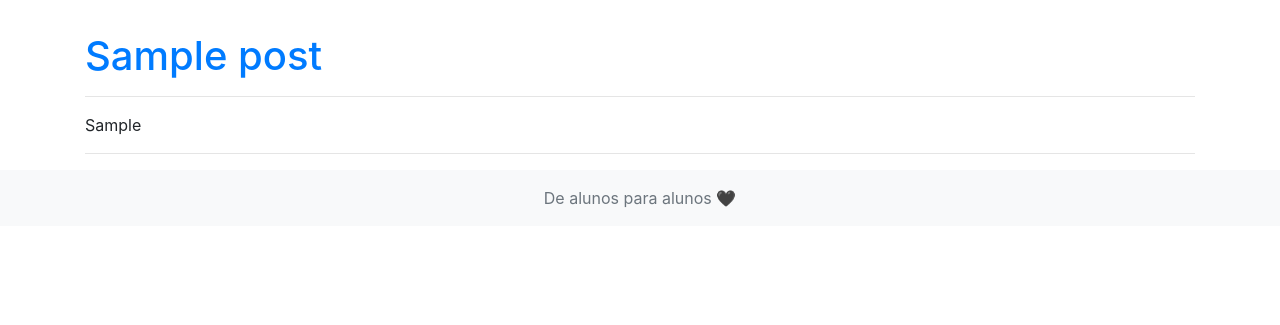
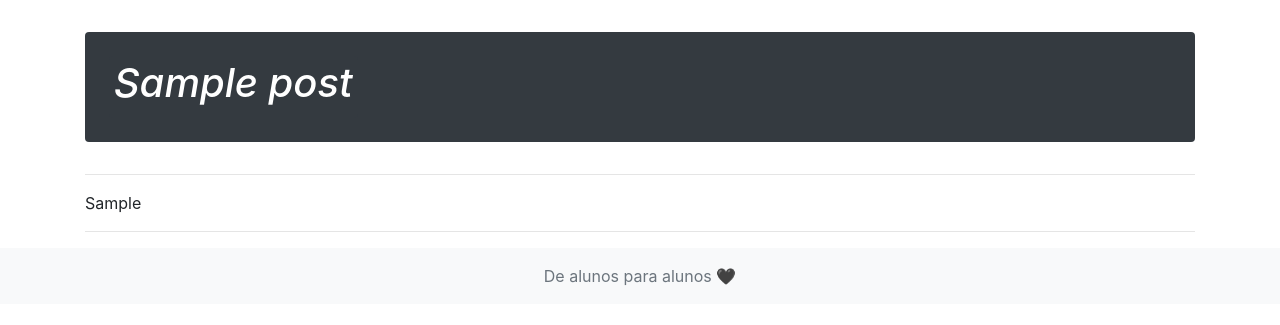
Before and after one commit to VictorGM01/blog_portugues, a Django app: page /posts/resumos in a window 1280 px wide. Shown: the part 56-381 px from the top of the page. Run offline with Django 4.2, Linux system fonts and the light colour scheme; tables that the repository leaves empty hold one stand-in row (values such as "Sample post"); some libraries are stand-ins or nearby versions.

Commit message:
Personaliza páginas 'resumos' e 'mapas_mentais'

```diff
--- a/conteudos/urls.py
+++ b/conteudos/urls.py
@@ -6,7 +6,7 @@ from . import views
 
 urlpatterns = [
     path('', views.index, name='index'),
-    path('posts/<int:id_post>/detalhar', views.detalhar, name='detalhar-post'),
+    path('posts/<int:id_post>', views.detalhar, name='detalhar-post'),
     path('posts/mapas_mentais', views.mapas_mentais, name='mapas-mentais'),
     path('posts/resumos', views.resumos, name='resumos'),
     path('posts/todos', views.resumos_e_mapas, name='todos')
--- a/templates/conteudos/resumos.html
+++ b/templates/conteudos/resumos.html
@@ -2,9 +2,13 @@
 {% block main %}
     {% for resumo in resumos %}
 
-        <a href="{% url 'detalhar-post' resumo.id %}">
-            <h1>{{ resumo.titulo }}</h1>
-        </a>
+        <div class="jumbotron p-4 p-md-4 text-white rounded bg-dark">
+            <div class="col-md-6 px-0">
+                <a href="{% url 'detalhar-post' resumo.id %}" class="badge badge-dark">
+                    <h1 class="font-italic">{{ resumo.titulo }}</h1>
+                </a>
+            </div>
+        </div>
         <hr>
         {{ resumo.conteudo|safe }}
         <hr>
```
Also changed, not shown: templates/conteudos/mapas_mentais.html (+7 -2 lines).
